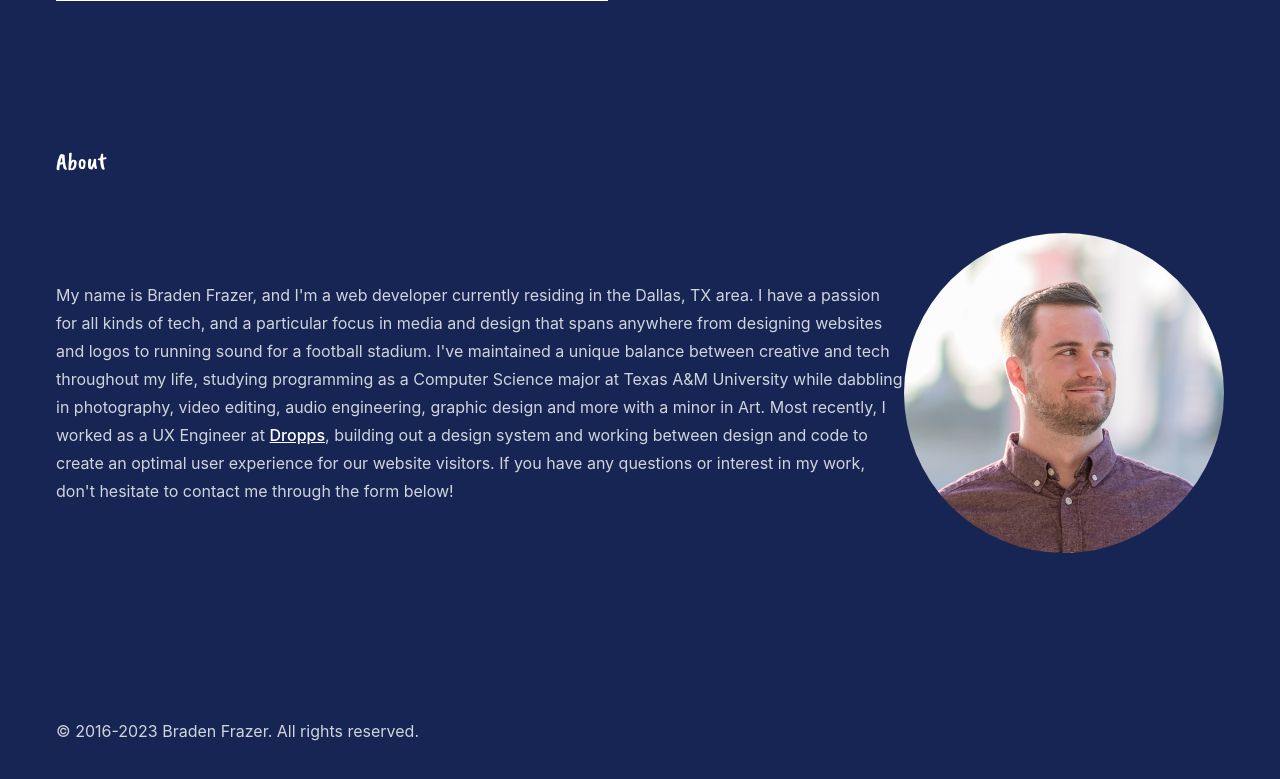
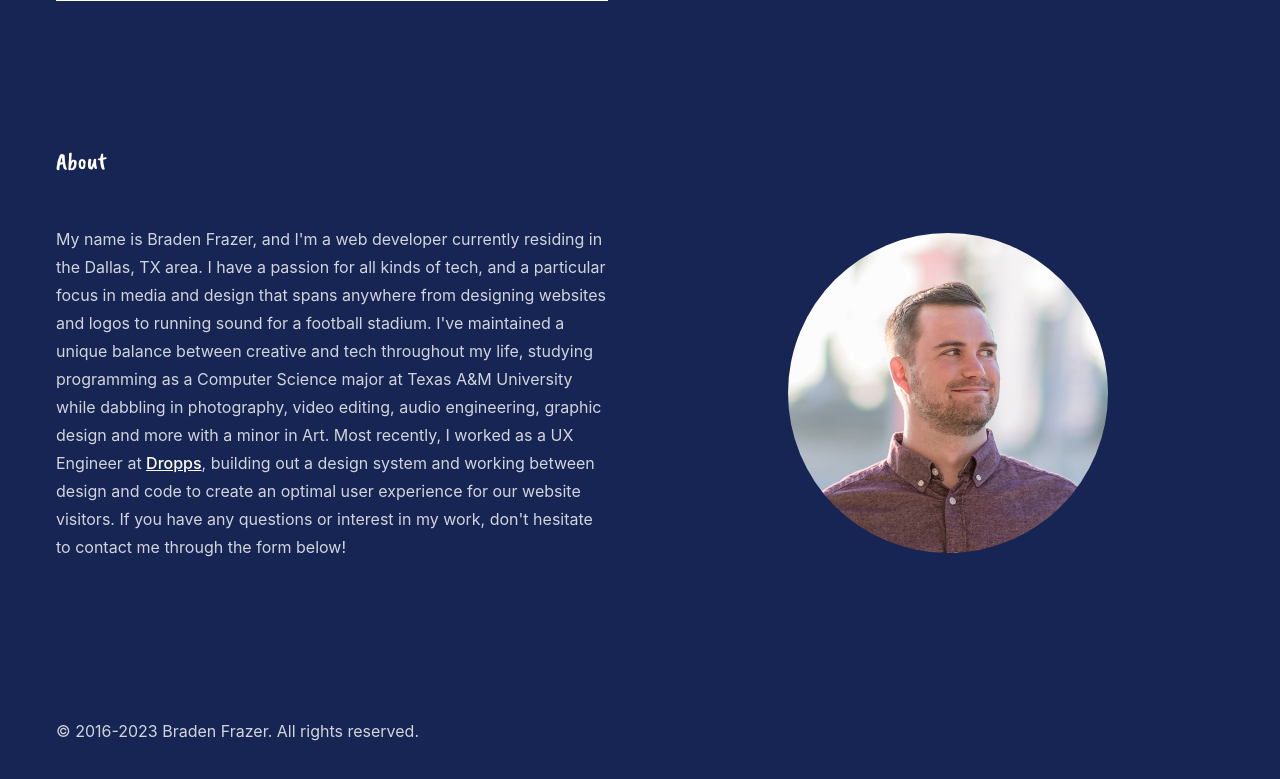
Before and after one commit to bradenfrazer/portfolio, a React (Vite) app: page / in a window 1280 px wide. Shown: the part 1943-2722 px from the top of the page. Built offline with nearby package versions, Linux system fonts and the light colour scheme.

Commit message:
fix section gap bug

```diff
--- a/src/components/Section.tsx
+++ b/src/components/Section.tsx
@@ -30,7 +30,7 @@ export const Section = (props: SectionProps) => {
         {title && <h2 id={title.toLowerCase()}>{title}</h2>}
         <div
           className={cx(
-            "gap-x-16[&>*]:flex-1 flex w-full flex-col items-center justify-between md:flex-row",
+            "flex w-full flex-col items-center justify-between gap-x-16 md:flex-row [&>*]:flex-1",
           )}
         >
           {children}
```
